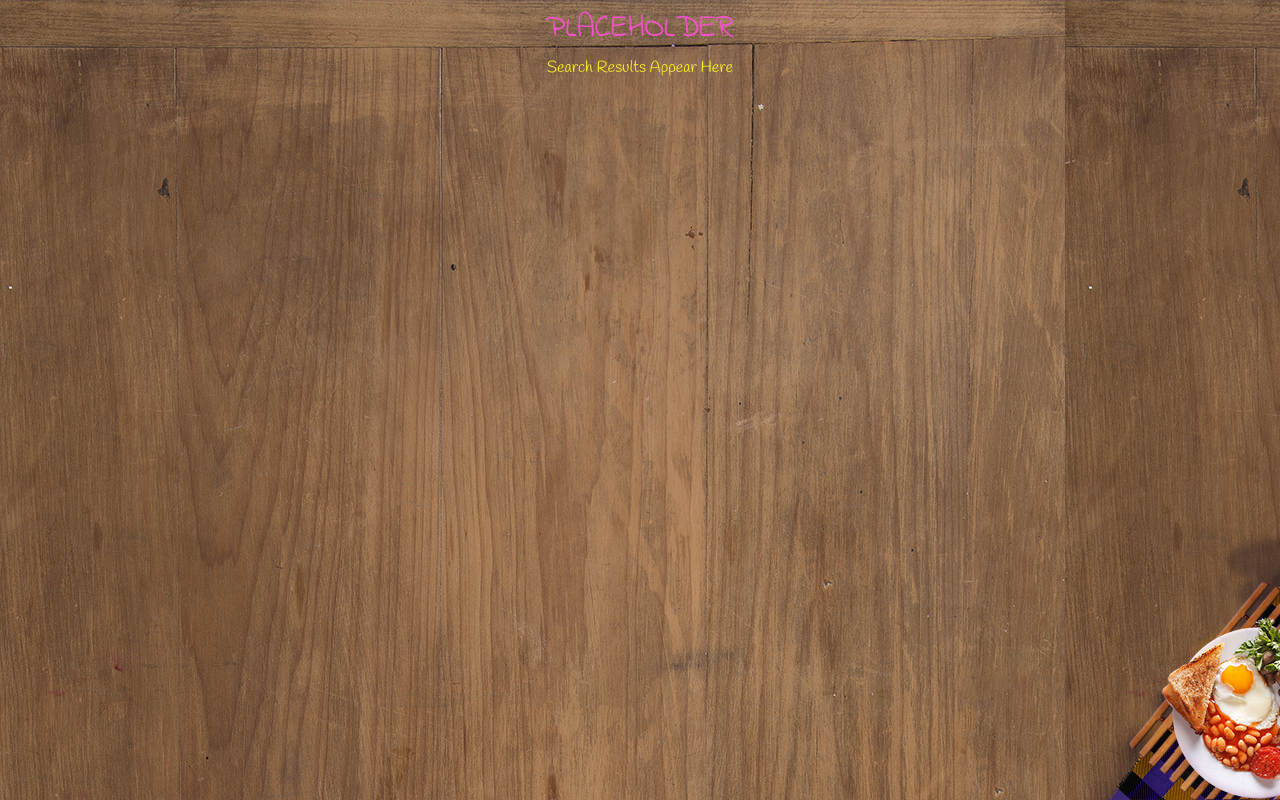
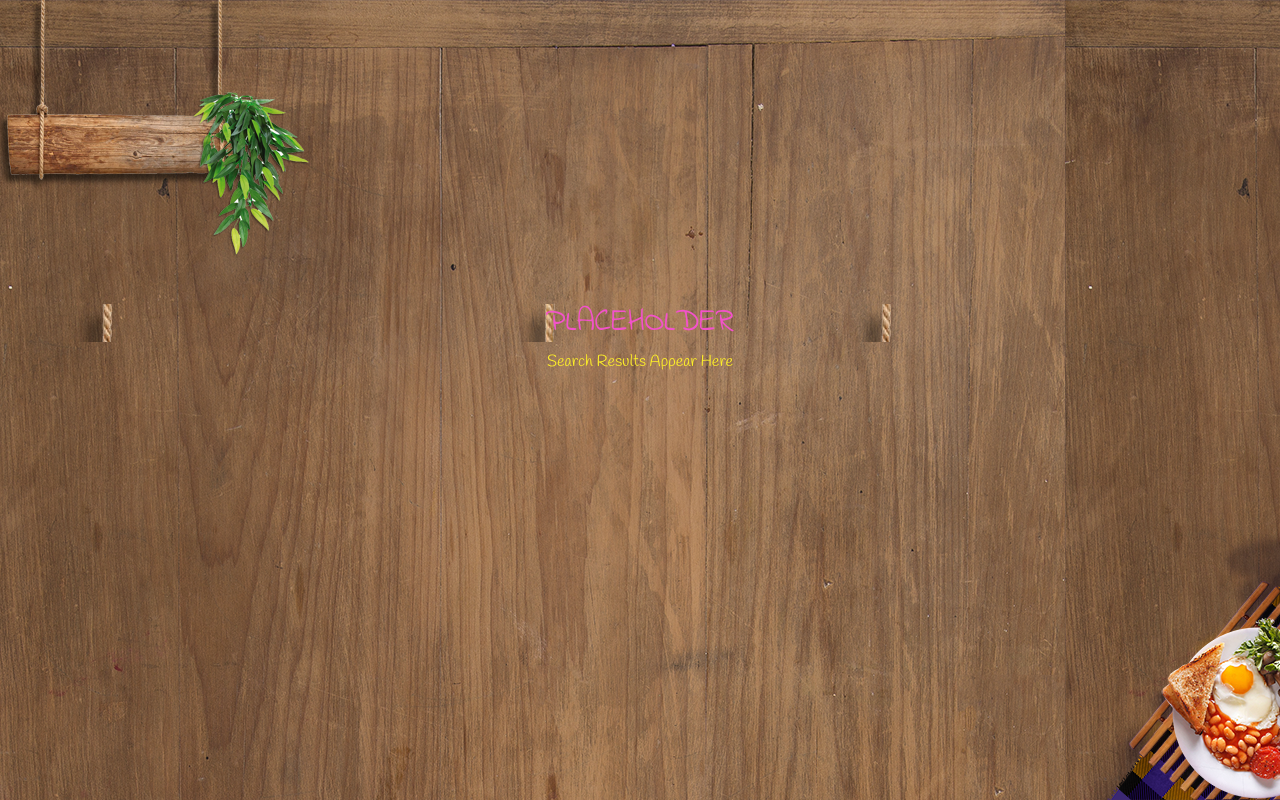
Before and after one commit to Maailmavallutaja/Receptor, a PHP site: page /indexx.html in a window 1280 px wide. Run offline with PHP 8.4, Linux system fonts and the light colour scheme; some libraries are stand-ins or nearby versions.

Commit message:
yifuyiouy

```diff
--- a/dunno.css
+++ b/dunno.css
@@ -19,7 +19,7 @@ body {
   text-align: center;
   font-family: "Indie Flower";
   color: rgb(243, 82, 203);
-  ;
+  background-image: url("untitled-1.png");
 }
 #searchRecipeSection {
   font-family: "Handlee";
@@ -121,7 +121,7 @@ form.example::after {
   font-size: 25px;
   color: white;
   display: block;
-  transition: 0.3s;
+  transition: 0.2s;
 
 }
 
--- a/indexx.html
+++ b/indexx.html
@@ -34,6 +34,7 @@
   <a href="#addrecipe" id='addRecipe'>Add a recipe</a>
   <a href="#about" id='about'>About</a>
   <a href="#donate" id='donate'>Donate</a>
+
 <!-- no need currently
   <p>Search</p>
   <form class="example" action="/action_page.php" style="margin:auto;max-width:300px">
@@ -47,6 +48,7 @@
 
     <span style="font-size:30px;cursor:pointer" onclick="openNav()"> <img src="justbutton.png" onmouseover="this.src='activebutton.png';" onmouseout="this.src='justbutton.png';"></span>
 </div>
+<img src="untitled-2.png" alt="" ALIGN="middle">
     <h2 class='logo'>PLACEHOLDER</h2>
   <section id="searchRecipeSection">
       Search Results Appear Here
```
Also changed, not shown: Untitled-1.png (added), Untitled-2.png (added).
